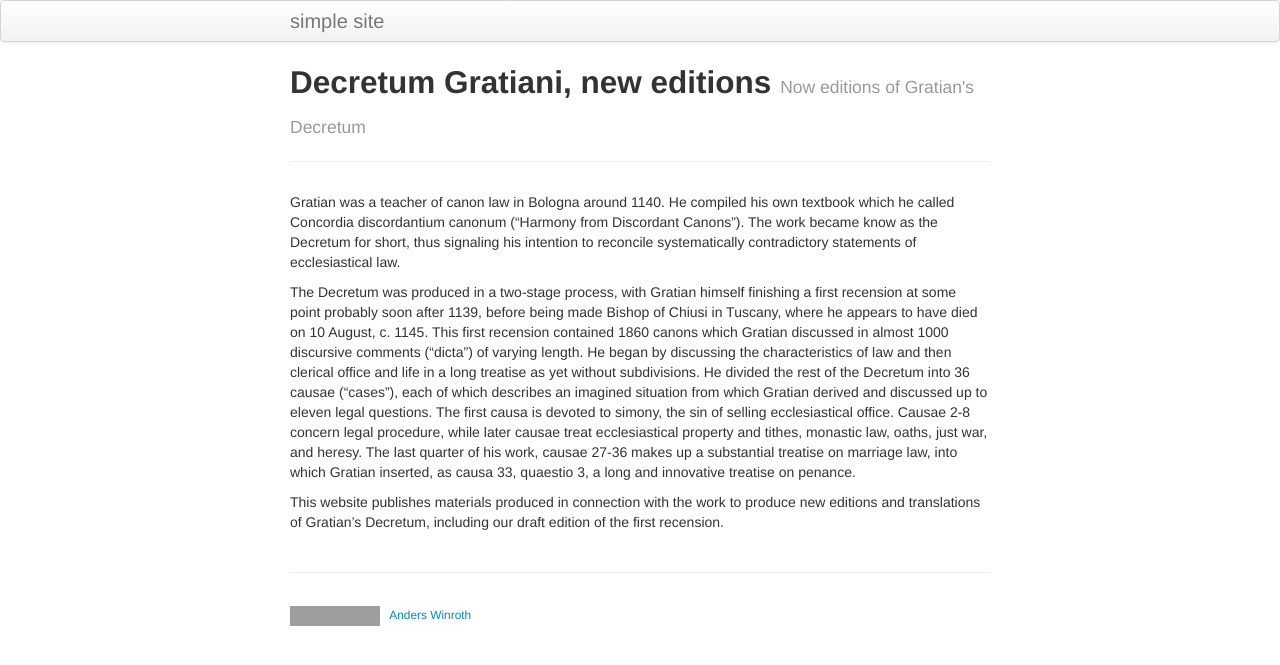
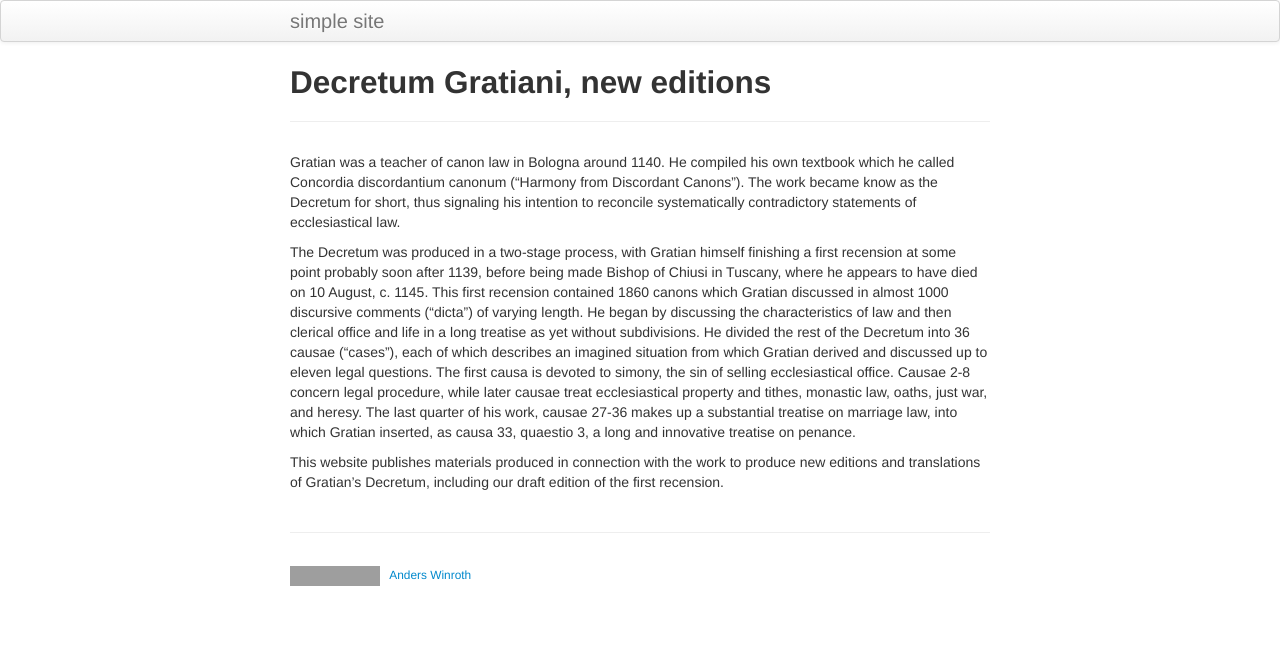
Before and after one commit to winroth/Gratianus, a Jekyll site: the page built from index.md, in a window 1280 px wide. Shown: the top 665 px of the page. Built offline with Jekyll 4.4.1, drawn with Linux system fonts in a browser that asks for light colours; grey boxes are pictures that could not be loaded.

Commit message:
Update index.md

```diff
--- a/index.md
+++ b/index.md
@@ -1,7 +1,6 @@
 ---
 layout: page
 title: Decretum Gratiani, new editions
-tagline: Now editions of Gratian's Decretum
 description: A website for making available working editions of Gratian's Decretum
 ---
 
```
